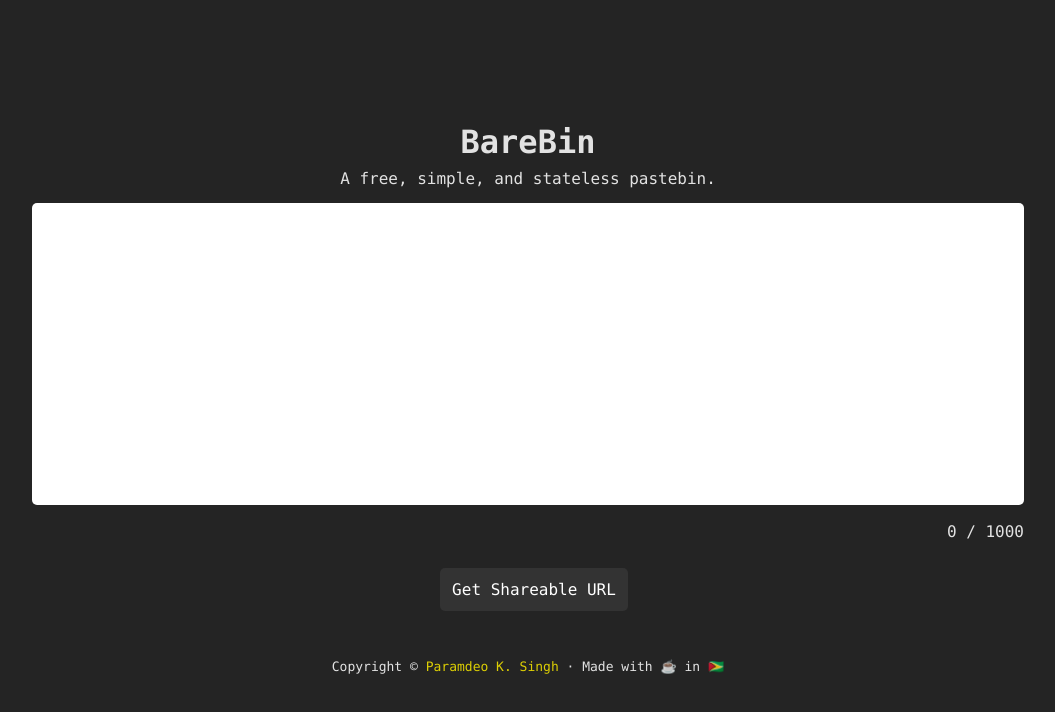
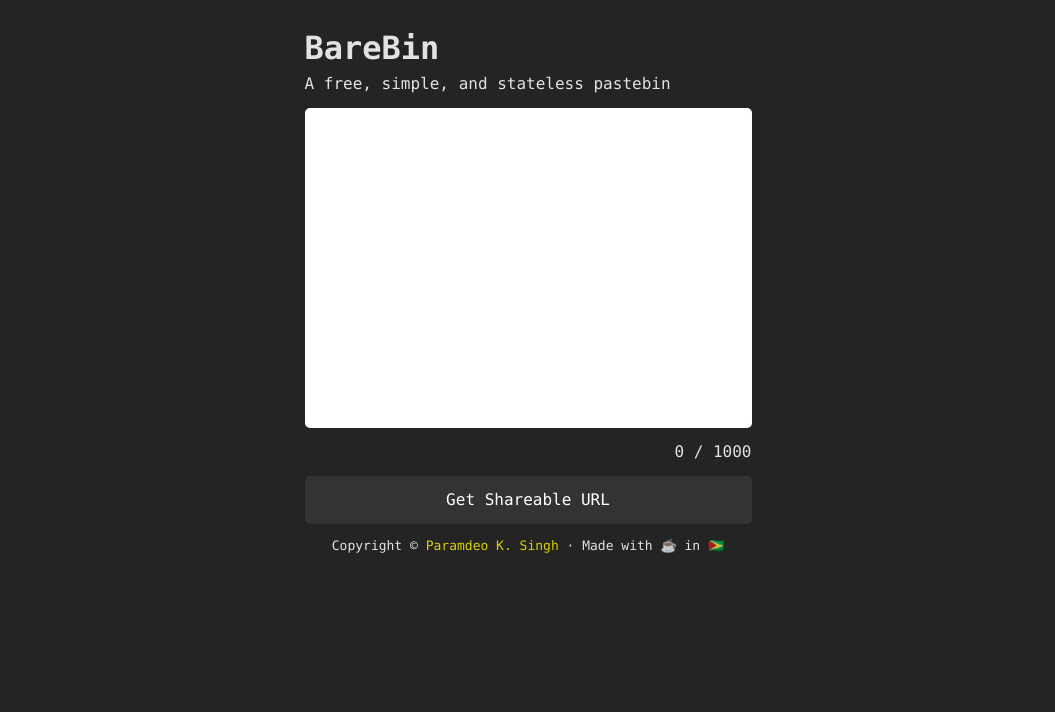
Before and after one commit to paramdeo/barebin, a React (Vite) app: page / in a window 1280 px wide. Shown: the top 712 px of the page, without its empty margins (112-1167 px from the left). Built offline with nearby package versions, Linux system fonts and the light colour scheme.

Commit message:
CSS layout tweaks

```diff
--- a/src/App.css
+++ b/src/App.css
@@ -1,19 +1,73 @@
+/* Josh Comeau CSS Reset */
+
+/*
+  1. Use a more-intuitive box-sizing model.
+*/
+*, *::before, *::after {
+  box-sizing: border-box;
+}
+/*
+  2. Remove default margin
+*/
+* {
+  margin: 0;
+}
+/*
+  3. Allow percentage-based heights in the application
+*/
+html, body {
+  height: 100%;
+}
+/*
+  Typographic tweaks!
+  4. Add accessible line-height
+  5. Improve text rendering
+*/
+body {
+  line-height: 1.5;
+  -webkit-font-smoothing: antialiased;
+}
+/*
+  6. Improve media defaults
+*/
+img, picture, video, canvas, svg {
+  display: block;
+  max-width: 100%;
+}
+/*
+  7. Remove built-in form typography styles
+*/
+input, button, textarea, select {
+  font: inherit;
+}
+/*
+  8. Avoid text overflows
+*/
+p, h1, h2, h3, h4, h5, h6 {
+  overflow-wrap: break-word;
+}
+/*
+  9. Create a root stacking context
+*/
+#root, #__next {
+  isolation: isolate;
+}
+
 #root {
   margin: 0 auto;
   text-align: center;
-}
-
-h1, h3, p {
-  text-align: center;
+  display: flex;
+  flex-direction: column;
 }
 
 textarea {
   border: none;
   outline: none;
-  width: 75vw;
   resize: none;
   white-space: pre-wrap;
   padding: 1rem;
+  margin-top: 0.75rem;
+  margin-bottom: 0.75rem;
   font-size: inherit;
   border-radius: 5px;
 }
@@ -21,6 +75,16 @@ textarea {
 a {
   text-decoration: none;
   color: #ddcf04;
+}
+
+.flex-start {
+  display: flex;
+  justify-content: flex-start;
+}
+
+.flex-end {
+  display: flex;
+  justify-content: flex-end;
 }
 
 .hidden {
@@ -31,7 +95,7 @@ a {
   font-size: inherit;
   font-family: inherit;
   margin-top: 0.75rem;
-  margin-left: 0.75rem;
+  margin-bottom: 0.75rem;
   padding: 0.75rem;
   border: none;
   outline: none;
@@ -50,9 +114,4 @@ a {
 
 .footer {
   font-size: small;
-  margin-top: 3rem;
 }
-
-.binlength {
-  text-align: end;
-}
--- a/src/App.tsx
+++ b/src/App.tsx
@@ -44,19 +44,19 @@ function App() {
 
   return (
     <>
-    <h1>BareBin</h1>
-    <p>A free, simple, and stateless pastebin.</p>
+      <br/>
+      <h1 className="flex-start">BareBin</h1>
+      <p className="flex-start">A free, simple, and stateless pastebin</p>
       <textarea
         name="message"
-        rows={15}
+        rows={12}
         cols={40}
         maxLength={1000}
         ref={messageRef}
         defaultValue={state}
         onChange={updateBinLength}
         readOnly={ existingURL ? true : false} />
-      <br/>
-      <p className="binlength">{state.length} / 1000</p>
+      <p className="flex-end">{state.length} / 1000</p>
       <button onClick={getURL} className={ existingURL ? 'hidden' : 'button' }>Get Shareable URL</button>
       <button onClick={toClipboard} className={ existingURL ? 'button' : 'hidden' }>Copy to Clipboard</button>
       <button onClick={newBin} className={ existingURL ? 'button' : 'hidden' }>New BareBin Snippet</button>
--- a/src/index.css
+++ b/src/index.css
@@ -17,7 +17,5 @@
 body {
   margin: 0;
   display: flex;
-  place-items: center;
-  min-width: 320px;
   min-height: 100vh;
 }
```
